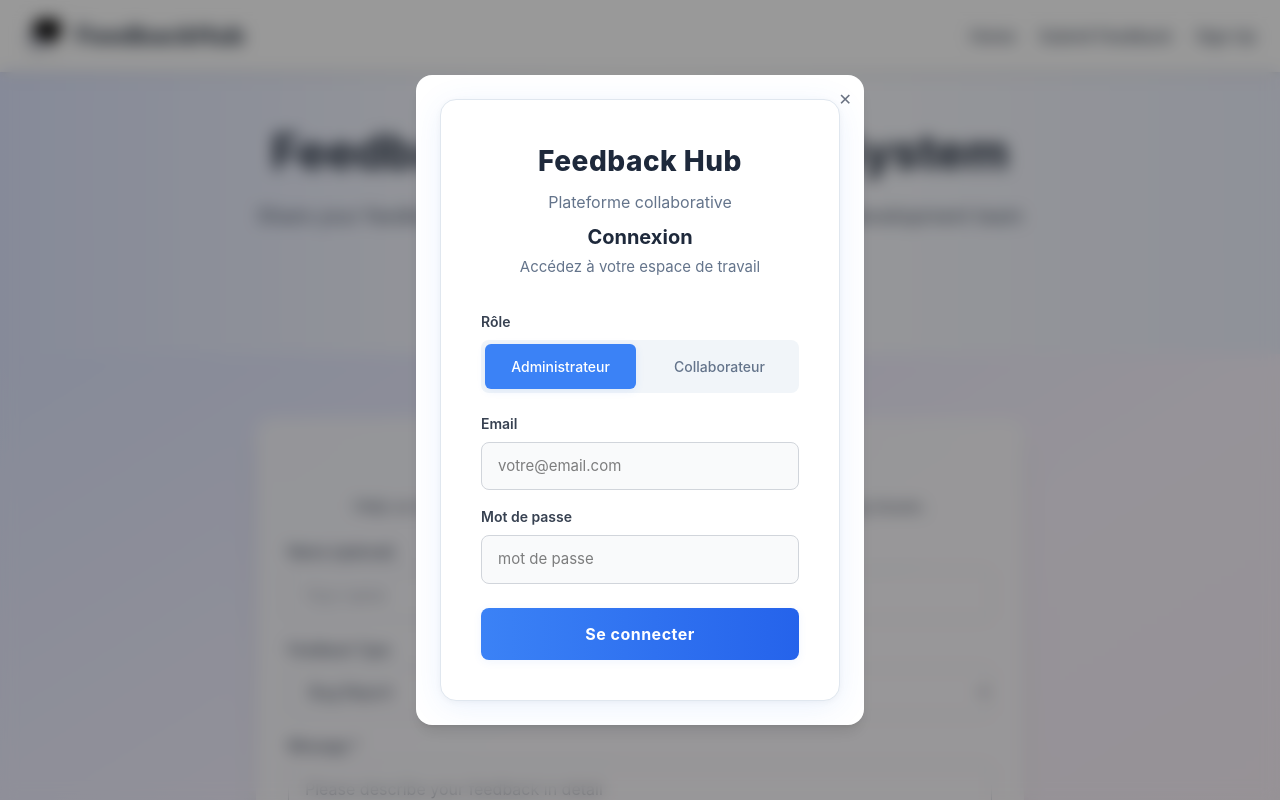
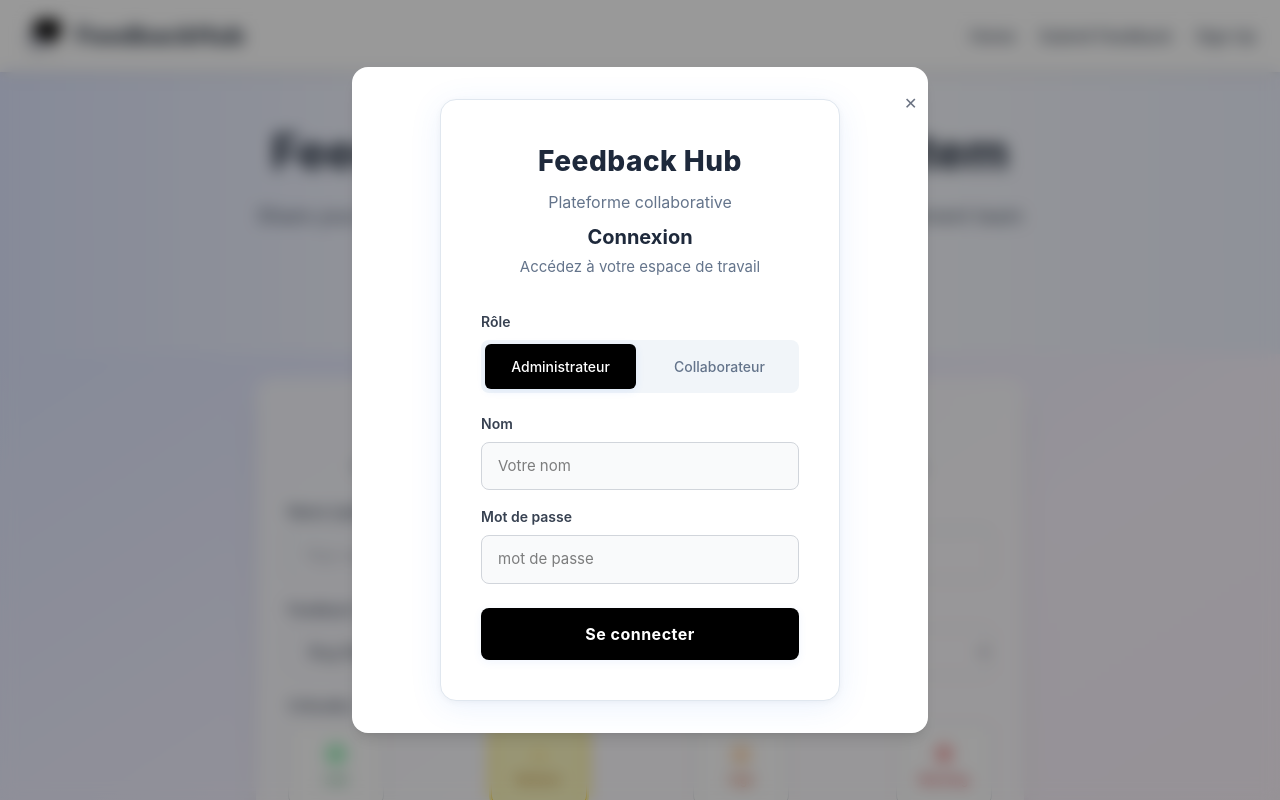
Before and after one commit to Val242/FeedBackIWOMI_FRONTEND, a React (Vite) app: page / in a window 1280 px wide. Both pictures are taken after a click on the element "Sign Up". Shown: the top 800 px of the page. Built offline with nearby package versions, Linux system fonts and the light colour scheme.

Commit message:
Add the level of criticity, the alert before submit feedback to share email

```diff
--- a/src/FeedBackForm.jsx
+++ b/src/FeedBackForm.jsx
@@ -9,6 +9,7 @@ function FeedBackForm() {
     customType: "",
     message: "",
     screenshots: [],
+    criticity: "moyenne", // Ajout du niveau de criticité
   });
 
   const [showEmail, setShowEmail] = useState(false);
@@ -73,6 +74,7 @@ function FeedBackForm() {
           : formData.feedbackType
       );
       data.append("message", formData.message);
+      data.append("criticity", formData.criticity); // Ajout criticité
       formData.screenshots.forEach((file) => {
         data.append("screenshots", file);
       });
@@ -91,6 +93,7 @@ function FeedBackForm() {
         customType: "",
         message: "",
         screenshots: [],
+        criticity: "moyenne", // Réinitialiser le niveau de criticité
       });
       setShowEmail(false);
       setPreviews([]);
@@ -131,6 +134,7 @@ function FeedBackForm() {
             />
           </div>
 
+
           {/* Feedback Type */}
           <div>
             <label className="block text-sm font-medium text-gray-700 mb-2">
@@ -161,6 +165,100 @@ function FeedBackForm() {
                 className="w-full mt-2 px-4 py-3 border border-gray-300 rounded-lg text-gray-700 focus:ring-2 focus:ring-indigo-400 outline-none transition disabled:opacity-50"
               />
             )}
+          </div>
+
+                    {/* Criticity with icons */}
+          <div>
+            <label className="block text-sm font-medium text-gray-700 mb-2">
+              Criticality *
+            </label>
+            <div className="flex gap-3 justify-between">
+              {[
+                {
+                  value: "faible",
+                  bg: "bg-green-100",
+                  border: "border-green-400",
+                  ring: "ring-green-300",
+                  hover: "hover:bg-green-50",
+                  icon: (
+                    <svg width="28" height="28" fill="none" viewBox="0 0 24 24">
+                      <circle cx="12" cy="12" r="10" fill="#bbf7d0" />
+                      <path d="M9 15s1.5-2 3-2 3 2 3 2" stroke="#22c55e" strokeWidth="2" strokeLinecap="round" />
+                      <circle cx="9" cy="10" r="1" fill="#22c55e" />
+                      <circle cx="15" cy="10" r="1" fill="#22c55e" />
+                    </svg>
+                  ),
+                  label: <span className="text-xs text-green-700 mt-1">Low</span>,
+                },
+                {
+                  value: "moyenne",
+                  bg: "bg-yellow-100",
+                  border: "border-yellow-400",
+                  ring: "ring-yellow-200",
+                  hover: "hover:bg-yellow-50",
+                  icon: (
+                    <svg width="28" height="28" fill="none" viewBox="0 0 24 24">
+                      <circle cx="12" cy="12" r="10" fill="#fef9c3" />
+                      <path d="M9 15h6" stroke="#eab308" strokeWidth="2" strokeLinecap="round" />
+                      <circle cx="9" cy="10" r="1" fill="#eab308" />
+                      <circle cx="15" cy="10" r="1" fill="#eab308" />
+                    </svg>
+                  ),
+                  label: <span className="text-xs text-yellow-700 mt-1">Medium</span>,
+                },
+                {
+                  value: "haute",
+                  bg: "bg-orange-100",
+                  border: "border-orange-400",
+                  ring: "ring-orange-200",
+                  hover: "hover:bg-orange-50",
+                  icon: (
+                    <svg width="28" height="28" fill="none" viewBox="0 0 24 24">
+                      <circle cx="12" cy="12" r="10" fill="#ffedd5" />
+                      <path d="M9 16s1.5-2 3-2 3 2 3 2" stroke="#f97316" strokeWidth="2" strokeLinecap="round" />
+                      <circle cx="9" cy="10" r="1" fill="#f97316" />
+                      <circle cx="15" cy="10" r="1" fill="#f97316" />
+                    </svg>
+                  ),
+                  label: <span className="text-xs text-orange-700 mt-1">High</span>,
+                },
+                {
+                  value: "bloquante",
+                  bg: "bg-red-100",
+                  border: "border-red-400",
+                  ring: "ring-red-200",
+                  hover: "hover:bg-red-50",
+                  icon: (
+                    <svg width="28" height="28" fill="none" viewBox="0 0 24 24">
+                      <circle cx="12" cy="12" r="10" fill="#fee2e2" />
+                      <path d="M9 16s1.5-2 3-2 3 2 3 2" stroke="#dc2626" strokeWidth="2" strokeLinecap="round" />
+                      <circle cx="9" cy="10" r="1" fill="#dc2626" />
+                      <circle cx="15" cy="10" r="1" fill="#dc2626" />
+                      <rect x="10.5" y="6.5" width="3" height="7" rx="1.5" fill="#dc2626" />
+                    </svg>
+                  ),
+                  label: <span className="text-xs text-red-700 mt-1">Blocking</span>,
+                },
+              ].map((item) => (
+                <button
+                  key={item.value}
+                  type="button"
+                  className={`
+                    flex flex-col items-center justify-center w-24 h-20 px-2 py-2 rounded-lg border transition
+                    ${formData.criticity === item.value
+                      ? `${item.bg} ${item.border} ring-2 ${item.ring}`
+                      : `bg-white border-gray-300 ${item.hover}`}`}
+                  onClick={() =>
+                    setFormData((prev) => ({ ...prev, criticity: item.value }))
+                  }
+                  disabled={loading}
+                  aria-label={`Criticité ${item.label.props.children}`}
+                >
+                  {item.icon}
+                  {item.label}
+                </button>
+              ))}
+            </div>
           </div>
 
           {/* Message */}
@@ -204,7 +302,7 @@ function FeedBackForm() {
           {/* Screenshots */}
           <div>
             <label className="block text-sm font-medium text-gray-700 mb-2">
-              Ajouter jusqu'à 5 images
+              Add up to 5 images
             </label>
             <div className="flex items-center gap-3">
               <label
@@ -225,7 +323,7 @@ function FeedBackForm() {
                     d="M4 16v2a2 2 0 002 2h12a2 2 0 002-2v-2M7 10l5-5m0 0l5 5m-5-5v12"
                   />
                 </svg>
-                Ajouter des images
+                Add images
               </label>
               <input
                 id="screenshot-upload"
@@ -242,7 +340,7 @@ function FeedBackForm() {
               </span>
             </div>
             <div className="text-xs text-gray-400 mt-1">
-              Formats acceptés: jpg, png, gif, webp. Taille max: 5 Mo/image.
+              Supported formats: jpg, png, gif, webp. Max size: 5 Mo/image.
             </div>
             {imgError && (
               <div className="text-red-500 text-sm mt-2">{imgError}</div>
--- a/src/Header.jsx
+++ b/src/Header.jsx
@@ -42,15 +42,17 @@ function Header() {
       {/* Login Modal */}
       {showLogin && (
         <div className="fixed inset-0 flex justify-center items-center bg-black/40 backdrop-blur-sm z-50">
-          <div className="w-full max-w-md bg-white rounded-2xl shadow-lg p-6 relative">
+          <div className="w-full max-w-xl bg-white rounded-2xl shadow-lg p-8 relative flex flex-col items-center">
             {/* Cancel button */}
             <button
-              className="absolute top-3 right-3 text-gray-500 hover:text-black transition"
+              className="w-3 absolute top-6 right-3 text-gray-500 hover:text-black transition"
               onClick={() => setShowLogin(false)}
             >
               ✕
             </button>
-            <Login />
+            <div className="w-full flex justify-center">
+              <Login />
+            </div>
           </div>
         </div>
       )}
--- a/src/Login.jsx
+++ b/src/Login.jsx
@@ -4,8 +4,8 @@ import axios from "axios";
 
 export default function Login() {
   const [role, setRole] = useState("admin");
-  const [email, setEmail] = useState("");
   const [password, setPassword] = useState("");
+  const [name, setName] = useState("");
   const [isLoading, setIsLoading] = useState(false);
   const [error, setError] = useState("");
 
@@ -18,19 +18,19 @@ export default function Login() {
 
     if (role === "admin") {
       endpoint = "http://localhost:3000/api/auth/adminlogin";
-      payload = { name: email, password };
+      payload = { name, password };
     } else {
       endpoint = "http://localhost:3000/api/auth/collaboratorlogin";
-      payload = { email, password };
+      payload = { name, password };
     }
 
     try {
       const response = await axios.post(endpoint, payload);
-      const { token, role: userRole, name } = response.data;
+      const { token, role: userRole, name: userName } = response.data;
 
       localStorage.setItem(
         "currentUser",
-        JSON.stringify({ token, role: userRole, name: name || email, email })
+        JSON.stringify({ token, role: userRole, name: userName || name })
       );
 
       if (userRole === "admin") {
@@ -123,7 +123,7 @@ export default function Login() {
               style={{
                 flex: 1,
                 padding: "12px 0",
-                background: role === "admin" ? "#3b82f6" : "transparent",
+                background: role === "admin" ? "#000" : "transparent",
                 color: role === "admin" ? "white" : "#64748b",
                 border: "none",
                 borderRadius: 6,
@@ -151,7 +151,7 @@ export default function Login() {
               style={{
                 flex: 1,
                 padding: "12px 0",
-                background: role === "collaborator" ? "#3b82f6" : "transparent",
+                background: role === "collaborator" ? "#000" : "transparent",
                 color: role === "collaborator" ? "white" : "#64748b",
                 border: "none",
                 borderRadius: 6,
@@ -185,13 +185,13 @@ export default function Login() {
               marginBottom: 8,
             }}
           >
-            Email
+            Nom
           </label>
           <input
-            type="email"
-            value={email}
-            onChange={(e) => setEmail(e.target.value)}
-            placeholder="votre@email.com"
+            type="text"
+            value={name}
+            onChange={(e) => setName(e.target.value)}
+            placeholder="Votre nom"
             style={{
               width: "100%",
               padding: "12px 16px",
@@ -204,7 +204,7 @@ export default function Login() {
               background: "#f9fafb",
             }}
             onFocus={(e) => {
-              e.target.style.borderColor = "#3b82f6";
+              e.target.style.borderColor = "#000";
               e.target.style.boxShadow = "0 0 0 2px #dbeafe";
             }}
             onBlur={(e) => {
@@ -243,7 +243,7 @@ export default function Login() {
               background: "#f9fafb",
             }}
             onFocus={(e) => {
-              e.target.style.borderColor = "#3b82f6";
+              e.target.style.borderColor = "#000";
               e.target.style.boxShadow = "0 0 0 2px #dbeafe";
             }}
             onBlur={(e) => {
@@ -261,7 +261,7 @@ export default function Login() {
             padding: "14px 0",
             background: isLoading
               ? "#9ca3af"
-              : "linear-gradient(90deg,#3b82f6,#2563eb)",
+              : "#000",
             color: "white",
             border: "none",
             borderRadius: 8,
@@ -275,13 +275,13 @@ export default function Login() {
           onMouseEnter={(e) => {
             if (!isLoading) {
               e.target.style.background =
-                "linear-gradient(90deg,#2563eb,#1e40af)";
+                "#000";
             }
           }}
           onMouseLeave={(e) => {
             if (!isLoading) {
               e.target.style.background =
-                "linear-gradient(90deg,#3b82f6,#2563eb)";
+                "#000";
             }
           }}
         >
```
